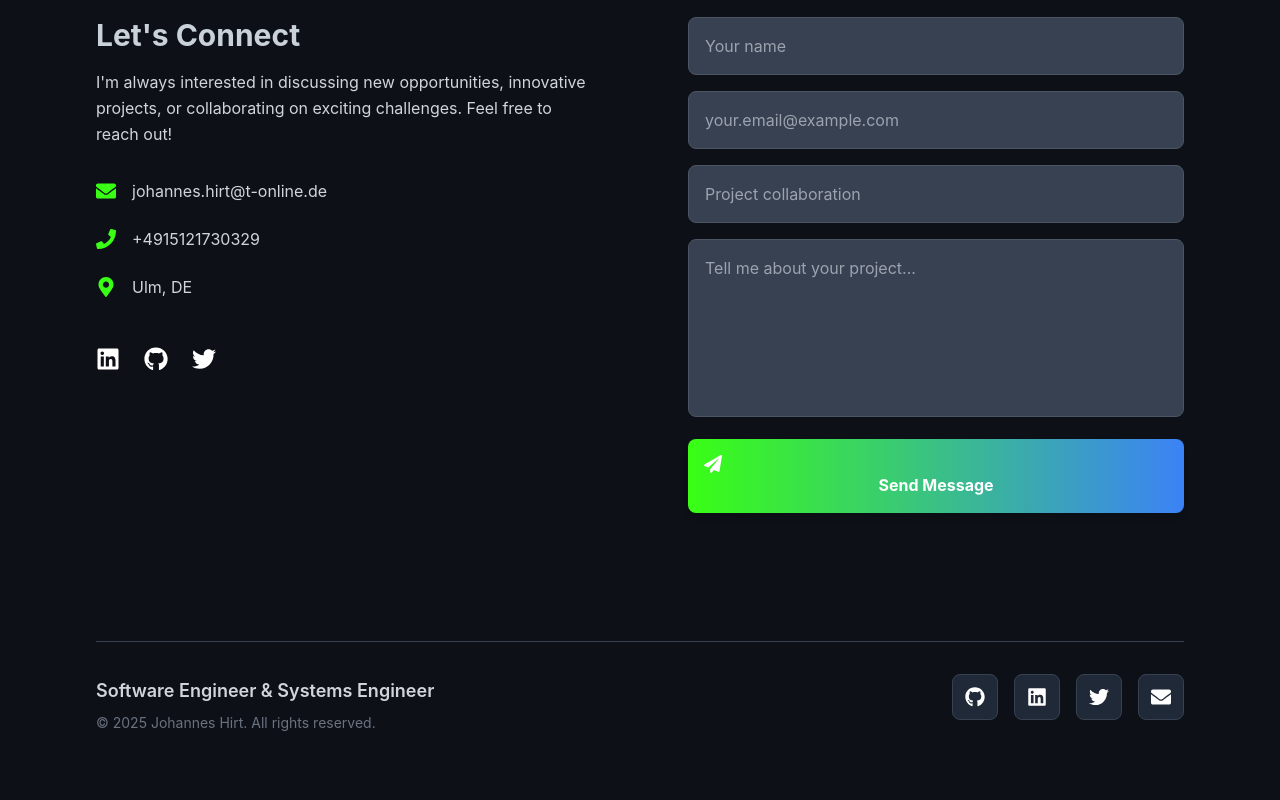
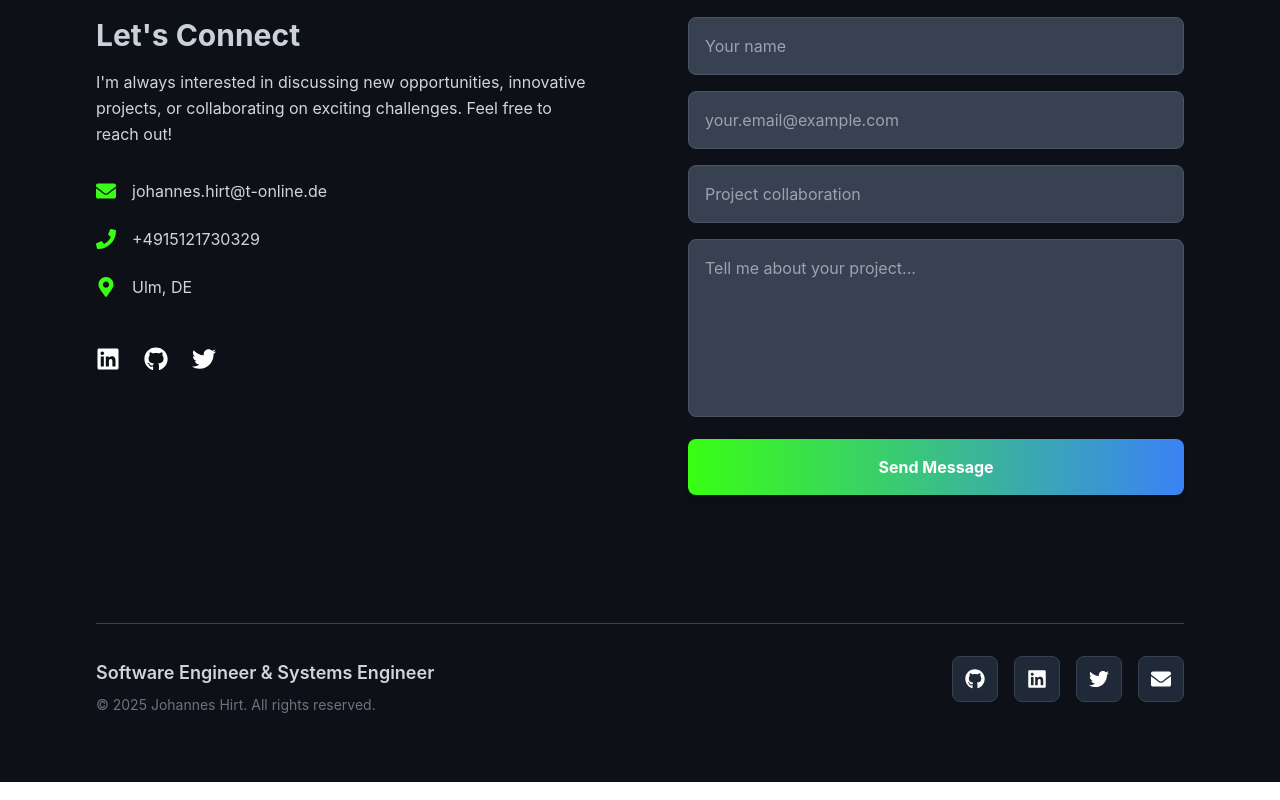
Before and after one commit to alaba234/Portfolio, a React (Create React App) app: page / in a window 1280 px wide. Shown: the part 6094-6894 px from the top of the page. Built offline with nearby package versions, Linux system fonts and the light colour scheme.

Commit message:
Added the missing netflify tag to the form tab

```diff
--- a/src/components/ContactSection.jsx
+++ b/src/components/ContactSection.jsx
@@ -115,6 +115,7 @@ const ContactSection = () => {
               data-netlify-honeypot="bot-field" // An anti-spam field
               onSubmit={handleSubmit}
               className="w-full flex flex-col gap-4"
+              netlfiy
             >
               {/* A hidden field for Netlify Forms */}
               <input type="hidden" name="form-name" value="contact" />
@@ -193,7 +194,6 @@ const ContactSection = () => {
                     <span>Sending...</span>
                   ) : (
                     <>
-                      <FaPaperPlane className="text-lg" />
                       <span>Send Message</span>
                     </>
                   )}
```
